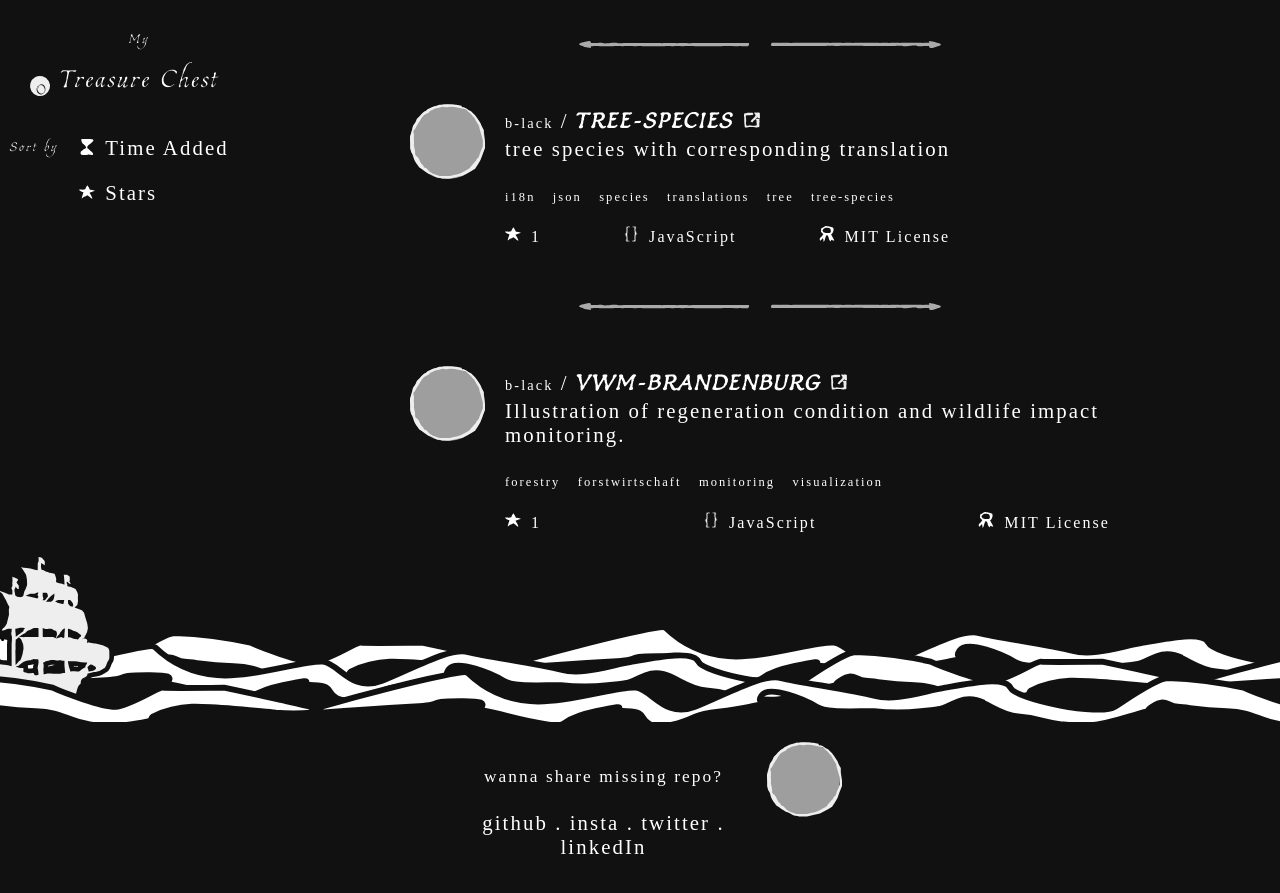
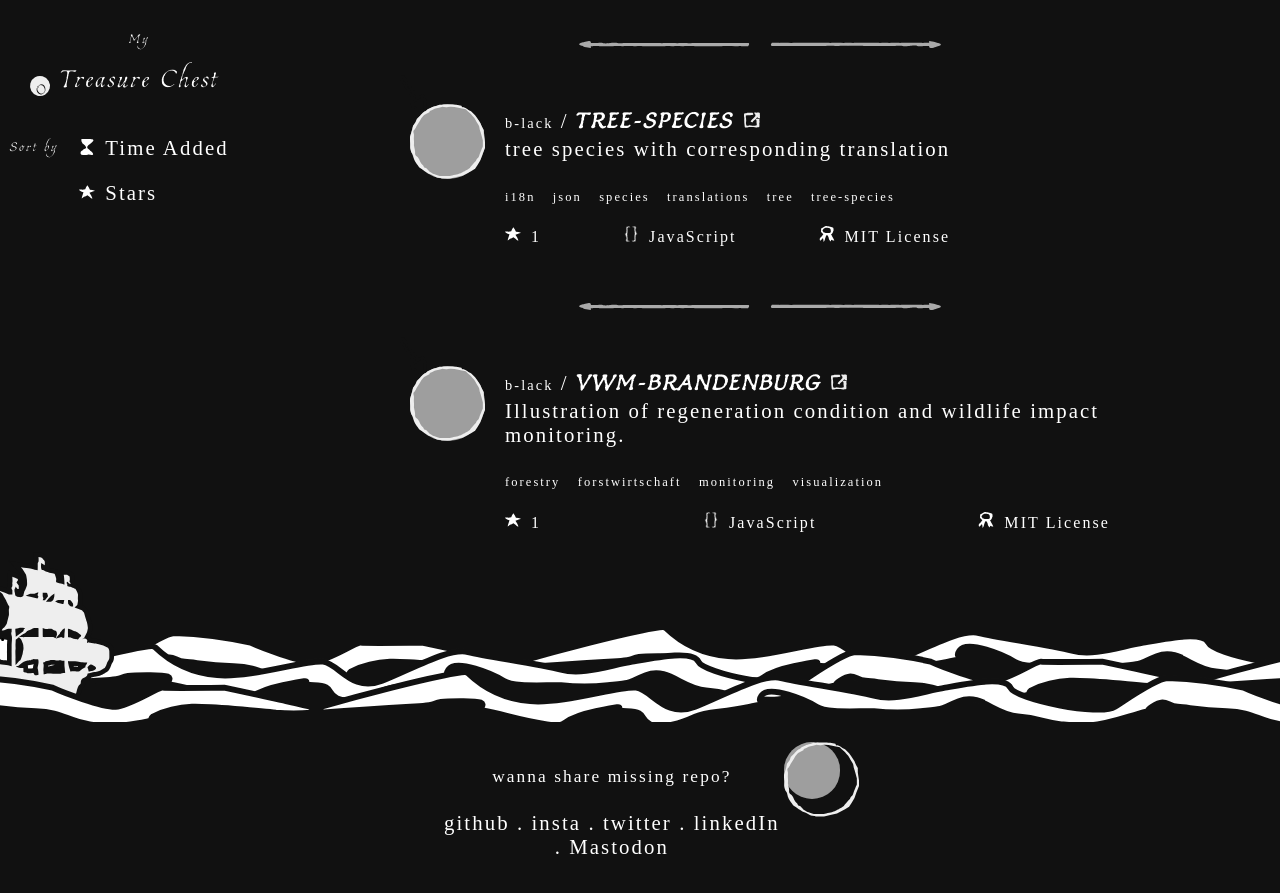
Before and after one commit to b-lack/ThePirateForest, a Jekyll site: the page built from docs/index.markdown, in a window 1280 px wide and 900 px high, scrolled down 12099 px, cut to the strip 0-893 px from the top of the window. Built offline with Jekyll 4.4.1, drawn with Linux system fonts in a browser that asks for light colours; grey boxes are pictures that could not be loaded.

Commit message:
add mastodon

```diff
--- a/docs/_config.yml
+++ b/docs/_config.yml
@@ -24,7 +24,7 @@ description: >- # this means to ignore newlines until "baseurl:"
   Write an awesome description for your new site here. You can edit this
   line in _config.yml. It will appear in your document head meta (for
   Google search results) and in your feed.xml site description.
-baseurl: "/ThePirateForest" # the subpath of your site, e.g. /blog
+baseurl: "" # the subpath of your site, e.g. /blog
 url: "https://b-lack.github.io" # the base hostname & protocol for your site, e.g. http://example.com
 
 # Build settings
--- a/docs/_includes/html-footer.html
+++ b/docs/_includes/html-footer.html
@@ -12,7 +12,8 @@
             <a href="https://github.com/b-lack/ThePirateForest/issues" target="_blank">github</a> .
             <a href="https://www.instagram.com/alptraum.eins/" target="_blank">insta</a> .
             <a href="https://twitter.com/gruenecho" target="_blank">twitter</a> .
-            <a href="https://www.linkedin.com/in/gerrit-balindt" target="_blank">linkedIn</a>
+            <a href="https://www.linkedin.com/in/gerrit-balindt" target="_blank">linkedIn</a> .
+            <a rel="me" href="https://mastodon.social/@ThePirateForest">Mastodon</a>
         </p>
         <div class="pf-pirate-avatar">
             <div class="pf-cross pf-clickable" onclick="collect('ZXMwoNmcEB1XIN7plJeDv'); return false;"></div>
```
Also changed, not shown: README.md.
